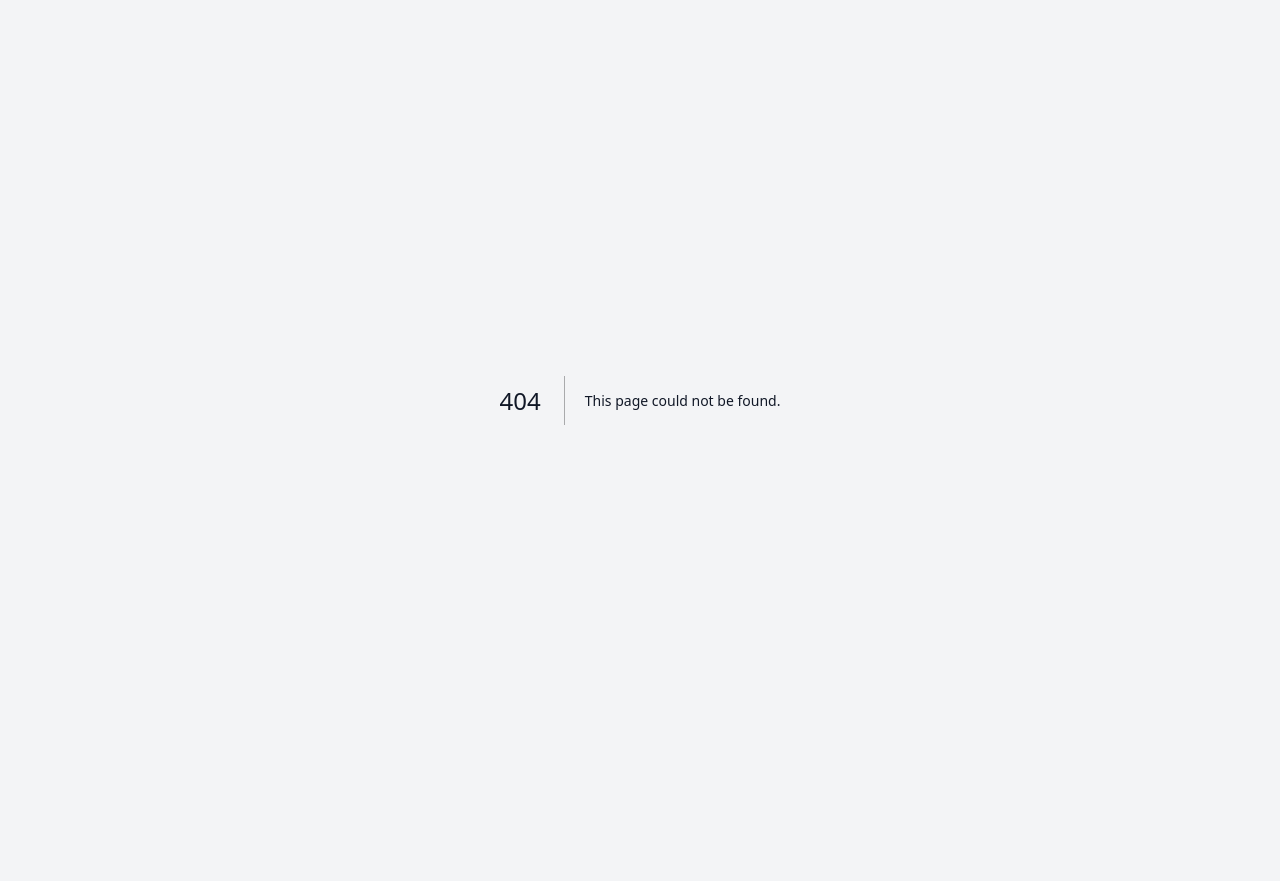
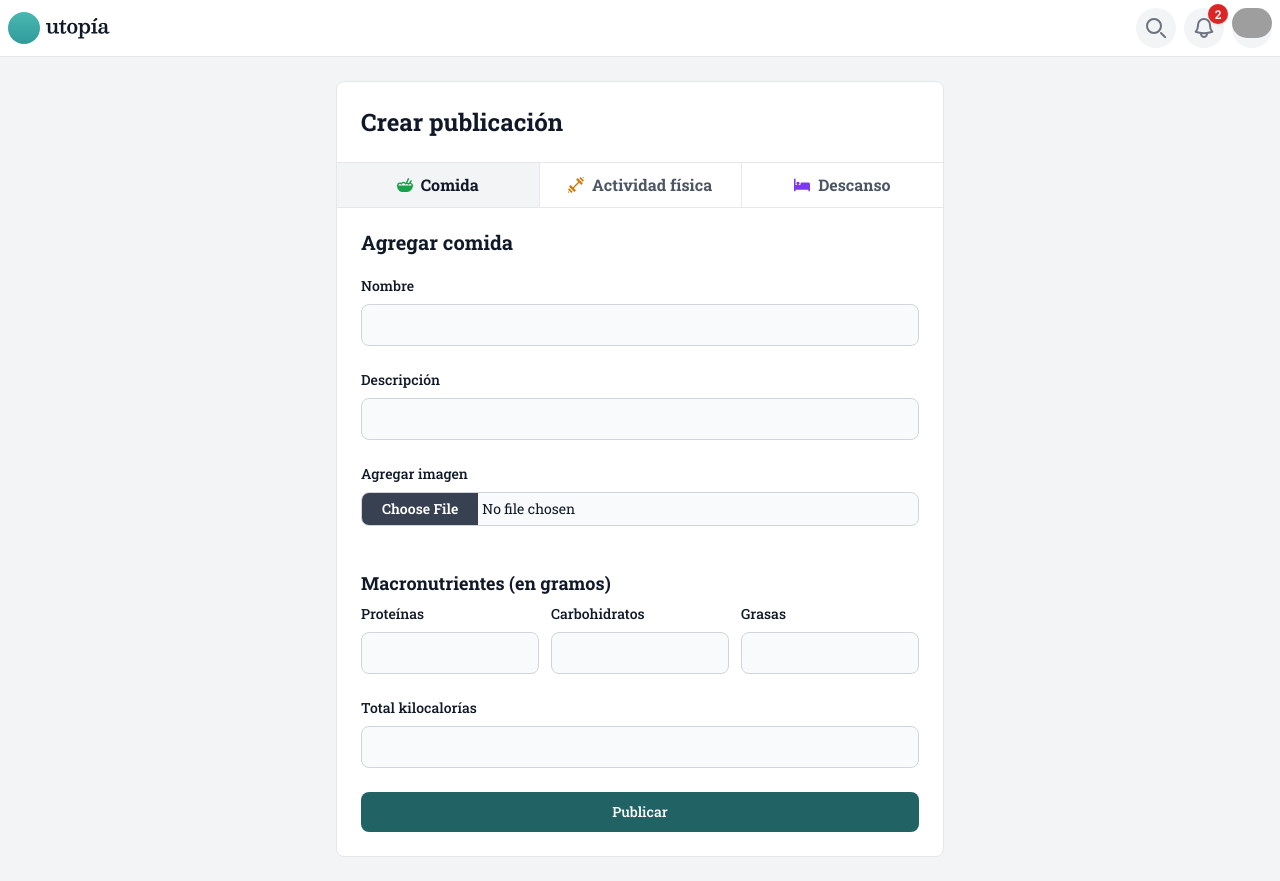
Before and after one commit to RdrBux/utopia, a Next.js app: page /posts/new in a window 1280 px wide. Before the commit this address had no page. Before the commit the page ends 800 px from the top, so only its background shows below. Built offline with nearby package versions, Linux system fonts and the light colour scheme; grey boxes are pictures that could not be loaded.

Commit message:
Add page to create new posts. Add Food form

```diff
--- /dev/null
+++ b/src/app/(main)/posts/new/page.tsx
@@ -0,0 +1,37 @@
+import FormFood from "@/app/ui/posts/new/form-food";
+
+export default function Home() {
+	return (
+		<div className="main-layout">
+			<main className="bg-card p-0 lg:col-start-2">
+				<h1 className="form-title p-6">Crear publicación</h1>
+				<div className="flex border-y divide-x text-gray-600">
+					<button className="text-gray-900 bg-gray-100 px-5 py-2.5 font-bold flex gap-2 items-center justify-center w-full hover:bg-gray-100 duration-100 hover:text-gray-900">
+						<svg className="w-4 h-4 text-green-600" xmlns="http://www.w3.org/2000/svg" viewBox="0 0 234.18 207">
+							<path d="M130.1,70.91,160.54,0l19.57,8.35L154.26,68.86c4.38,1.88,8.21,4.25,12.33,5,2.15.39,5.62-1.43,7.11-3.33,10.59-13.41,20.36-27.11,30.84-40.65l17,12.66-20,26.84c22.26,6.71,36,26.12,31.95,49.51-3.82,23.71-12.26,45.27-28.81,63.09-15.44,16.62-34.5,25.06-57.31,24.92-19.84-.11-39.68-.21-59.51,0C35.64,209.14-.12,157.28,0,109,.12,84.94,20.93,66.67,45,68.31c4.61.32,9.16,1.61,13.77,2.15,1.62.19,3.8.05,5-.89C82.59,54.12,108.68,52.37,130.1,70.91ZM21.2,110.51H212.86c-.51-15.84-18.07-26.09-31.73-18.12-5.22,2.81-10.07,6.29-15.47,9.7-12-16.37-25.8-15.51-40.35-3.3-18.65-28-39.8-25.72-59.65-.37C50.11,84.37,21.85,86.25,21.2,110.51Z" fill="currentColor" />
+						</svg>
+						Comida
+					</button>
+					<button className="px-5 py-2.5 font-bold flex gap-2 items-center justify-center w-full hover:bg-gray-100 duration-100 hover:text-gray-900">
+						<svg className="w-4 h-4 text-amber-600" fill="currentColor" xmlns="http://www.w3.org/2000/svg" viewBox="0 0 211.97 211.18">
+							<path d="M84.05,196.77,13.71,127.31c7.16-6.88,14.21-13.66,21.51-20.66L63.75,134.5l71.9-71.91c-9.34-9.16-19.15-18.78-28.61-28L127.1,13.67C150.78,37,174.33,60.27,197.45,83.1L176.52,104l-27.34-28-72,72,27.75,27.86Z" />
+							<path d="M150,15.47c4.81-4.87,10-10.19,14.94-15.13l46.63,46.72L196.3,63Z" />
+							<path d="M15.54,148.56c15.32,15.75,30.73,31.57,45.86,47.11L46.31,210.85.05,164.46Z" />
+							<path d="M0,199.18c2.84-2.86,5.83-5.88,9.2-9.26l10.4,12-7.78,9.24Z" />
+							<path d="M191.84,9.22,200.59,0,212,11.71,202.53,21Z" />
+						</svg>
+						Actividad física
+					</button>
+					<button className="px-5 py-2.5 font-bold flex gap-2 items-center justify-center w-full hover:bg-gray-100 duration-100 hover:text-gray-900">
+						<svg className="w-4 h-4 text-violet-600" fill="currentColor" xmlns="http://www.w3.org/2000/svg" viewBox="0 0 213.22 169.83">
+							<path d="M20.87,84.63H47.34c-12.93-7-17.56-15.36-14.88-26.41a21.27,21.27,0,0,1,41.42.66c2.5,10.41-2.52,19.11-15.17,25.8,1.18.08,1.95.16,2.72.17,7.65,0,15.3,0,23.77,0,0-3.5-.06-6.75,0-10,.25-13.14,9-21.93,22.06-22q41.73-.09,83.46,0c12.68,0,22.13,8.28,22.28,20.75.38,31.48.13,63,.11,94.45a7.3,7.3,0,0,1-.48,1.7H191.85V149.16H21.13v20.67H0V0H20.87Z" />
+						</svg>
+						Descanso
+					</button>
+				</div>
+
+				<FormFood />
+			</main>
+		</div>
+	)
+}
--- /dev/null
+++ b/src/app/ui/input-file.tsx
@@ -0,0 +1,10 @@
+export default function InputFile({ id, title }: { id: string, title: string }) {
+	return (
+		<div>
+			<label className="block mb-2 text-sm font-medium cursor-pointer text-gray-900" htmlFor={id}>
+				{title}
+			</label>
+			<input className="block w-full text-sm text-gray-900 border border-gray-300 rounded-lg cursor-pointer bg-gray-50 focus:outline-none" id={id} type="file" />
+		</div>
+	)
+}
--- a/src/app/ui/logo.tsx
+++ b/src/app/ui/logo.tsx
@@ -3,12 +3,13 @@ import Link from "next/link";
 export default function Logo() {
 	return (
 		<Link href='/' className="flex items-center gap-1.5">
-			<svg className="w-8 h-8" width="32" height="40" viewBox="0 0 32 40" fill="none" xmlns="http://www.w3.org/2000/svg">
+			{/* <svg className="w-8 h-8" width="32" height="40" viewBox="0 0 32 40" fill="none" xmlns="http://www.w3.org/2000/svg">
 				<path fillRule="evenodd" clipRule="evenodd" d="M16 32H32L16 0H16V32Z" fill="#80D5CF" />
 				<path fillRule="evenodd" clipRule="evenodd" d="M16 0L0 32H16L16 0Z" fill="#66AAA6" />
 				<path d="M9.53991e-08 32L16 24L16 40L9.53991e-08 32Z" fill="#3B928E" />
 				<path d="M32 32L16 24L16 40L32 32Z" fill="#4AB7B2" />
-			</svg>
+			</svg> */}
+			<div className="h-8 w-8 rounded-full bg-gradient-to-b from-primary-400 to-primary-500"></div>
 
 
 			<svg width="64" height="21" viewBox="0 0 64 21" fill="none" xmlns="http://www.w3.org/2000/svg">
--- a/src/app/ui/main/new-post-button.tsx
+++ b/src/app/ui/main/new-post-button.tsx
@@ -2,7 +2,7 @@ import Link from "next/link";
 
 export default function NewPostButton() {
 	return (
-		<Link href="/" type="button" aria-label="New Post" className="w-fit h-fit fixed bottom-8 right-8 text-white bg-primary-600 hover:bg-primary-700 focus:ring-4 focus:outline-none focus:ring-primary-300 font-medium rounded-lg text-sm p-2.5 text-center inline-flex items-center">
+		<Link href="/posts/new" type="button" aria-label="New Post" className="w-fit h-fit fixed bottom-8 right-8 text-white bg-primary-600 hover:bg-primary-700 focus:ring-4 focus:outline-none focus:ring-primary-300 font-medium rounded-lg text-sm p-2.5 text-center inline-flex items-center">
 			<svg aria-hidden="true" xmlns="http://www.w3.org/2000/svg" fill="none" viewBox="0 0 24 24" strokeWidth={2} stroke="currentColor" className="w-6 h-6">
 				<path strokeLinecap="round" strokeLinejoin="round" d="M12 4.5v15m7.5-7.5h-15" />
 			</svg>
--- a/src/app/ui/main/new-post-section.tsx
+++ b/src/app/ui/main/new-post-section.tsx
@@ -5,9 +5,9 @@ export default function NewPostSection() {
 		<div className="bg-card p-0 divide-y">
 			<div className="flex items-center gap-3 px-6 py-3">
 				<div className="h-8 w-8 shrink-0 bg-primary-300 rounded-full"></div>
-				<button className="bg-gray-50 text-gray-400 text-left border border-gray-300 text-sm rounded-lg focus:ring-primary-500 block w-full p-2.5 focus:ring-2 focus:border-primary-500 outline-none">
+				<Link href='/posts/new' className="bg-gray-50 text-gray-400 text-left border border-gray-300 text-sm rounded-lg focus:ring-primary-500 block w-full p-2.5 focus:ring-2 focus:border-primary-500 outline-none">
 					Agregar contenido...
-				</button>
+				</Link>
 			</div>
 			<div className="flex border-t divide-x text-gray-600">
 				<button className="px-5 py-2.5 font-bold flex gap-2 items-center justify-center w-full hover:bg-gray-100 duration-100 hover:text-gray-900">
--- /dev/null
+++ b/src/app/ui/posts/new/form-food.tsx
@@ -0,0 +1,27 @@
+import Input from "../../input";
+import InputFile from "../../input-file";
+
+export default function FormFood() {
+	return (
+		<form className="p-6 flex flex-col gap-6">
+			<h3 className="text-xl font-bold leading-none">Agregar comida</h3>
+
+			<Input label="Nombre" id="food-name" />
+			<Input label="Descripción" id="food-content" />
+			<InputFile id="food-image" title="Agregar imagen" />
+
+			<div className="mt-6">
+				<h4 className="text-lg font-bold leading-none">Macronutrientes (en gramos)</h4>
+				<div className="flex gap-3 mt-3">
+					<Input label="Proteínas" id="food-proteins" />
+					<Input label="Carbohidratos" id="food-carbs" />
+					<Input label="Grasas" id="food-fats" />
+				</div>
+			</div>
+
+			<Input label="Total kilocalorías" id="food-kilocals" />
+
+			<button className="btn-primary">Publicar</button>
+		</form>
+	)
+}
```
